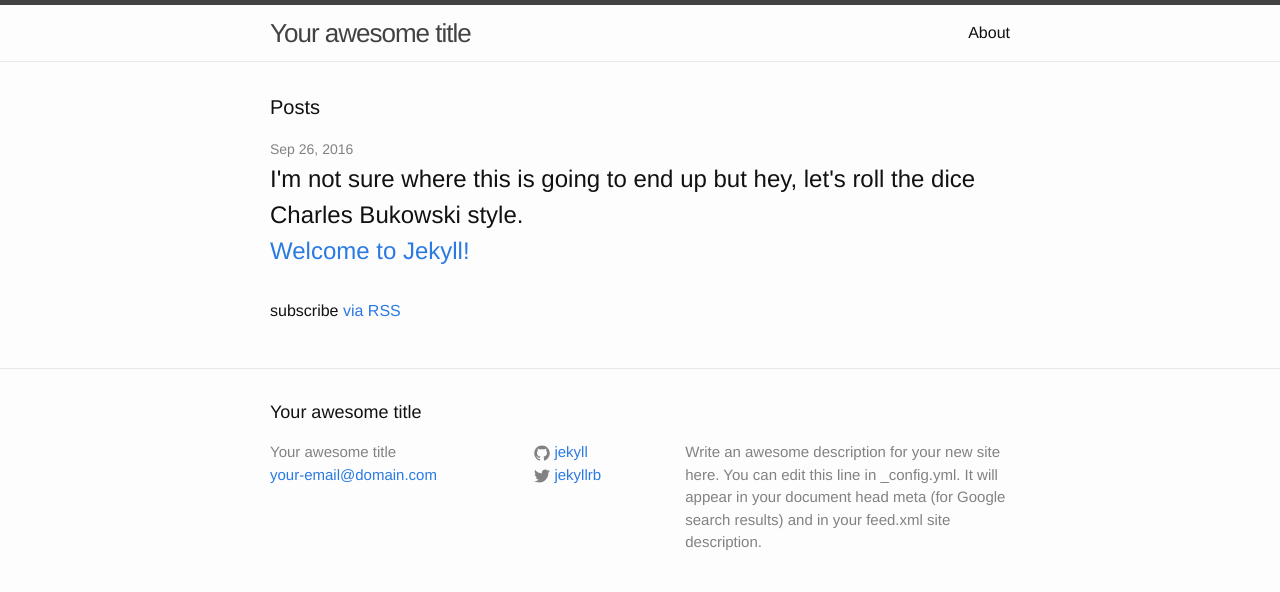
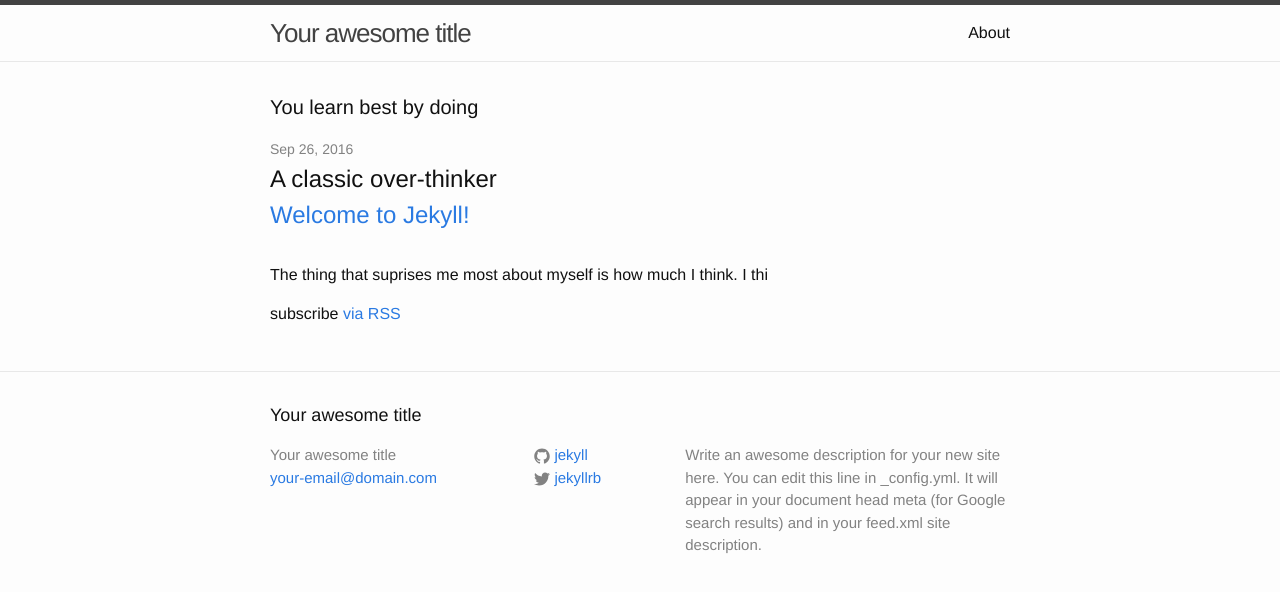
Before and after one commit to eerieoscilator/eerieoscilator.github.io, a Jekyll site: the page built from index.html, in a window 1280 px wide. Shown: the top 592 px of the page. Built offline with Jekyll 4.4.1, drawn with Linux system fonts in a browser that asks for light colours.

Commit message:
Update index.html

```diff
--- a/index.html
+++ b/index.html
@@ -4,7 +4,7 @@ layout: default
 
 <div class="home">
 
-  <h1 class="page-heading">Posts</h1>
+  <h1 class="page-heading">You learn best by doing</h1>
 
   <ul class="post-list">
     {% for post in site.posts %}
@@ -12,12 +12,16 @@ layout: default
         <span class="post-meta">{{ post.date | date: "%b %-d, %Y" }}</span>
 
         <h2>
-          I'm not sure where this is going to end up but hey, let's roll the dice Charles Bukowski style.
+          A classic over-thinker
           <a class="post-link" href="{{ post.url | prepend: site.baseurl }}">{{ post.title }}</a>
         </h2>
       </li>
     {% endfor %}
   </ul>
+        <p>
+          The thing that suprises me most about myself is how much I think. I thi
+
+        </p>
 
   <p class="rss-subscribe">subscribe <a href="{{ "/feed.xml" | prepend: site.baseurl }}">via RSS</a></p>
 
```
